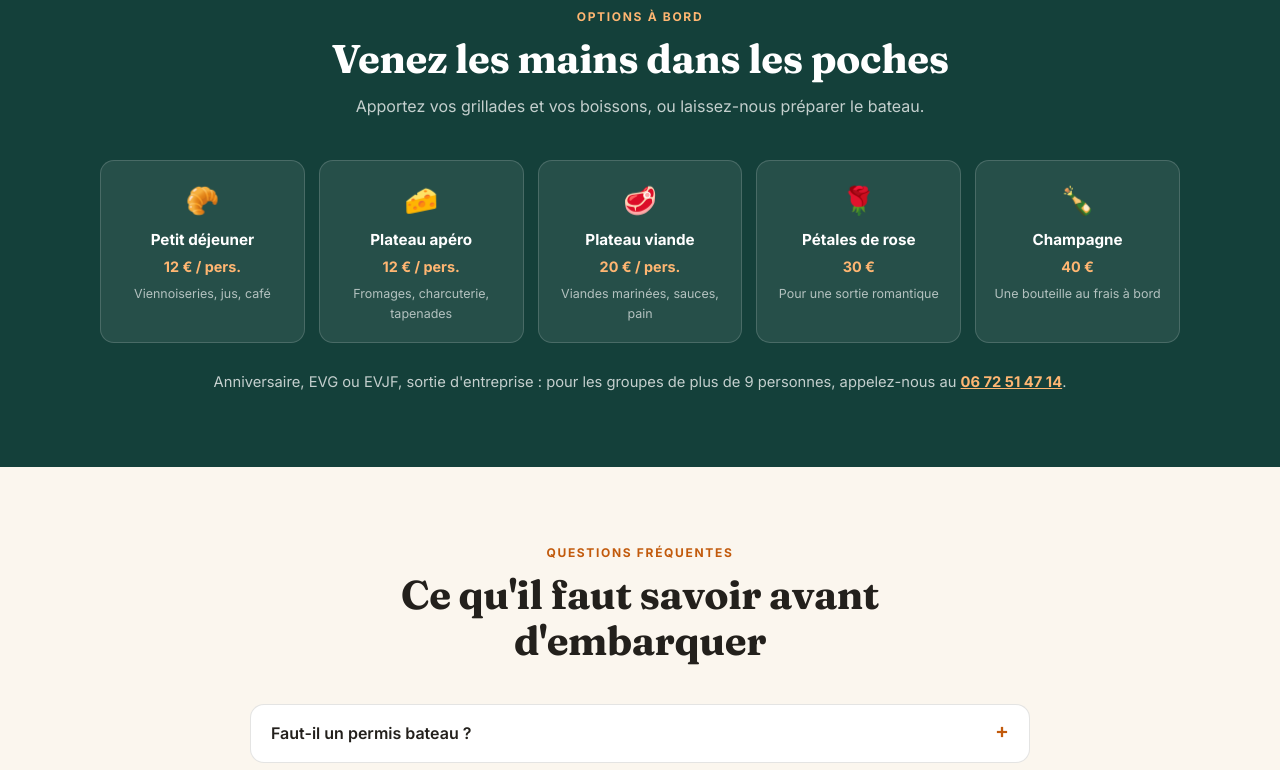
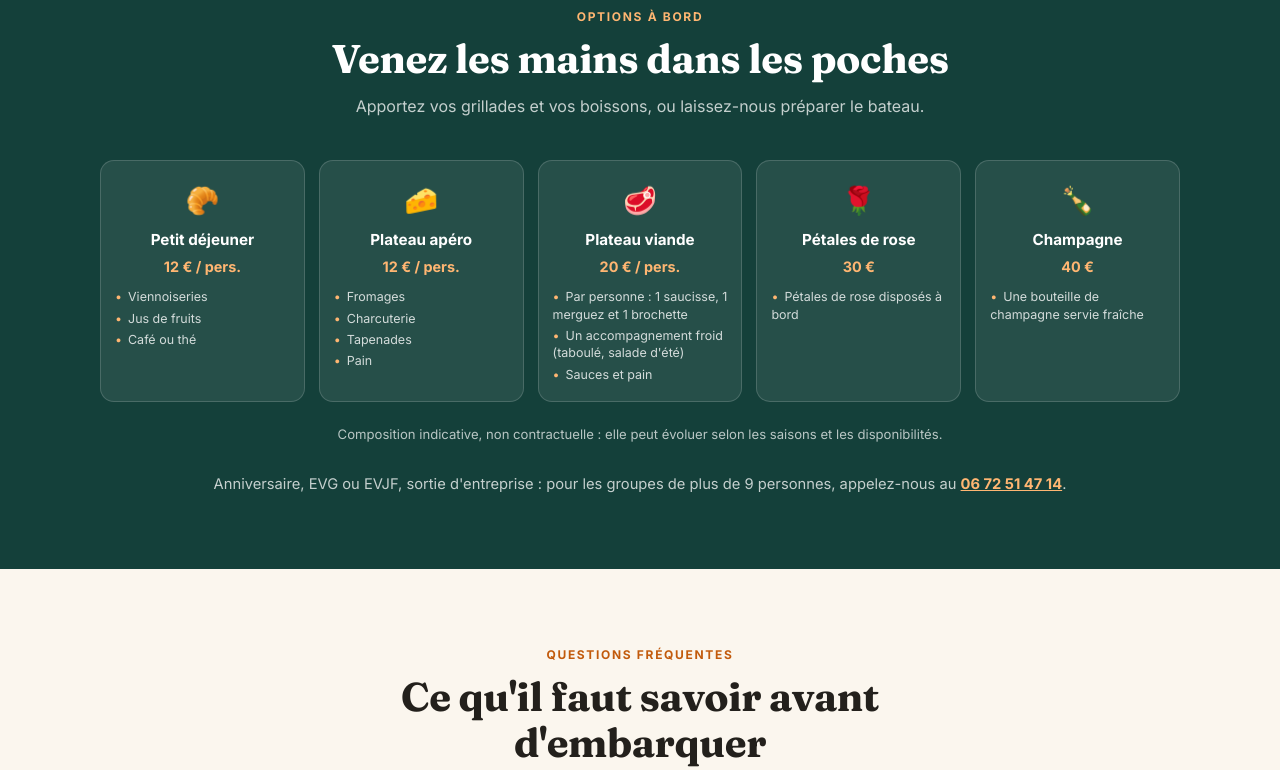
Before and after one commit to JoVdl/bbq-boat-des-graves, a plain HTML site: page index.html in a window 1280 px wide. Shown: the part 3235-4005 px from the top of the page. Drawn offline with Linux system fonts and the light colour scheme.

Commit message:
Détaille le contenu des options à bord sur la page d'accueil
Co-Authored-By: Claude Haiku 5.5 <noreply@anthropic.com>
Claude-Session: https://claude.ai/code/session_01JkRNquGwT7LGNjoGrUe6oN

```diff
--- a/css/style.css
+++ b/css/style.css
@@ -108,6 +108,8 @@ h2 { font-size: clamp(1.7rem, 4vw, 2.5rem); }
 .option strong { display: block; margin: 6px 0 2px; font-size: 0.95rem; }
 .option span { color: #ffb672; font-weight: 700; font-size: 0.9rem; }
 .option small { display: block; color: rgba(255, 255, 255, 0.65); font-size: 0.78rem; margin-top: 4px; }
+.option__detail { list-style: none; margin-top: 8px; text-align: left; display: grid; gap: 4px; color: rgba(255, 255, 255, 0.8); font-size: 0.78rem; line-height: 1.4; }
+.option__detail li::before { content: '•'; color: #ffb672; margin-right: 6px; }
 
 /* FAQ */
 .faq { max-width: 780px; margin: 0 auto; }
--- a/index.html
+++ b/index.html
@@ -182,12 +182,13 @@
         <p>Apportez vos grillades et vos boissons, ou laissez-nous préparer le bateau.</p>
       </div>
       <div class="options">
-        <div class="option"><div class="option__icone">🥐</div><strong>Petit déjeuner</strong><span>12 € / pers.</span><small>Viennoiseries, jus, café</small></div>
-        <div class="option"><div class="option__icone">🧀</div><strong>Plateau apéro</strong><span>12 € / pers.</span><small>Fromages, charcuterie, tapenades</small></div>
-        <div class="option"><div class="option__icone">🥩</div><strong>Plateau viande</strong><span>20 € / pers.</span><small>Viandes marinées, sauces, pain</small></div>
-        <div class="option"><div class="option__icone">🌹</div><strong>Pétales de rose</strong><span>30 €</span><small>Pour une sortie romantique</small></div>
-        <div class="option"><div class="option__icone">🍾</div><strong>Champagne</strong><span>40 €</span><small>Une bouteille au frais à bord</small></div>
+        <div class="option"><div class="option__icone">🥐</div><strong>Petit déjeuner</strong><span>12 € / pers.</span><ul class="option__detail"><li>Viennoiseries</li><li>Jus de fruits</li><li>Café ou thé</li></ul></div>
+        <div class="option"><div class="option__icone">🧀</div><strong>Plateau apéro</strong><span>12 € / pers.</span><ul class="option__detail"><li>Fromages</li><li>Charcuterie</li><li>Tapenades</li><li>Pain</li></ul></div>
+        <div class="option"><div class="option__icone">🥩</div><strong>Plateau viande</strong><span>20 € / pers.</span><ul class="option__detail"><li>Par personne : 1 saucisse, 1 merguez et 1 brochette</li><li>Un accompagnement froid (taboulé, salade d'été)</li><li>Sauces et pain</li></ul></div>
+        <div class="option"><div class="option__icone">🌹</div><strong>Pétales de rose</strong><span>30 €</span><ul class="option__detail"><li>Pétales de rose disposés à bord</li></ul></div>
+        <div class="option"><div class="option__icone">🍾</div><strong>Champagne</strong><span>40 €</span><ul class="option__detail"><li>Une bouteille de champagne servie fraîche</li></ul></div>
       </div>
+      <p class="inclus" style="color:rgba(255,255,255,0.7);font-size:0.82rem;margin-top:22px;">Composition indicative, non contractuelle : elle peut évoluer selon les saisons et les disponibilités.</p>
       <p class="inclus" style="color:rgba(255,255,255,0.75);">Anniversaire, EVG ou EVJF, sortie d'entreprise : pour les groupes de plus de 9 personnes, appelez-nous au <a href="tel:0672514714" style="color:#ffb672;font-weight:700;">06 72 51 47 14</a>.</p>
     </div>
   </section>
```
